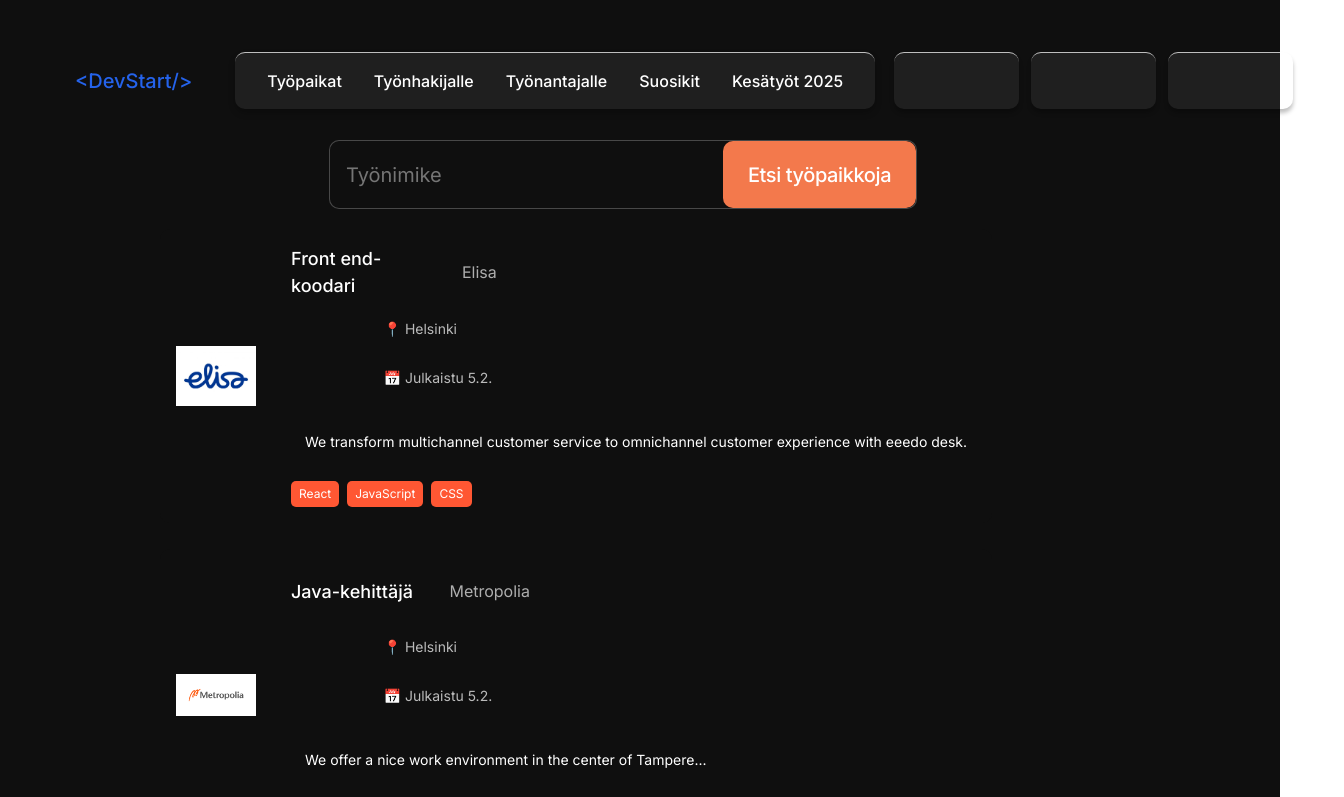
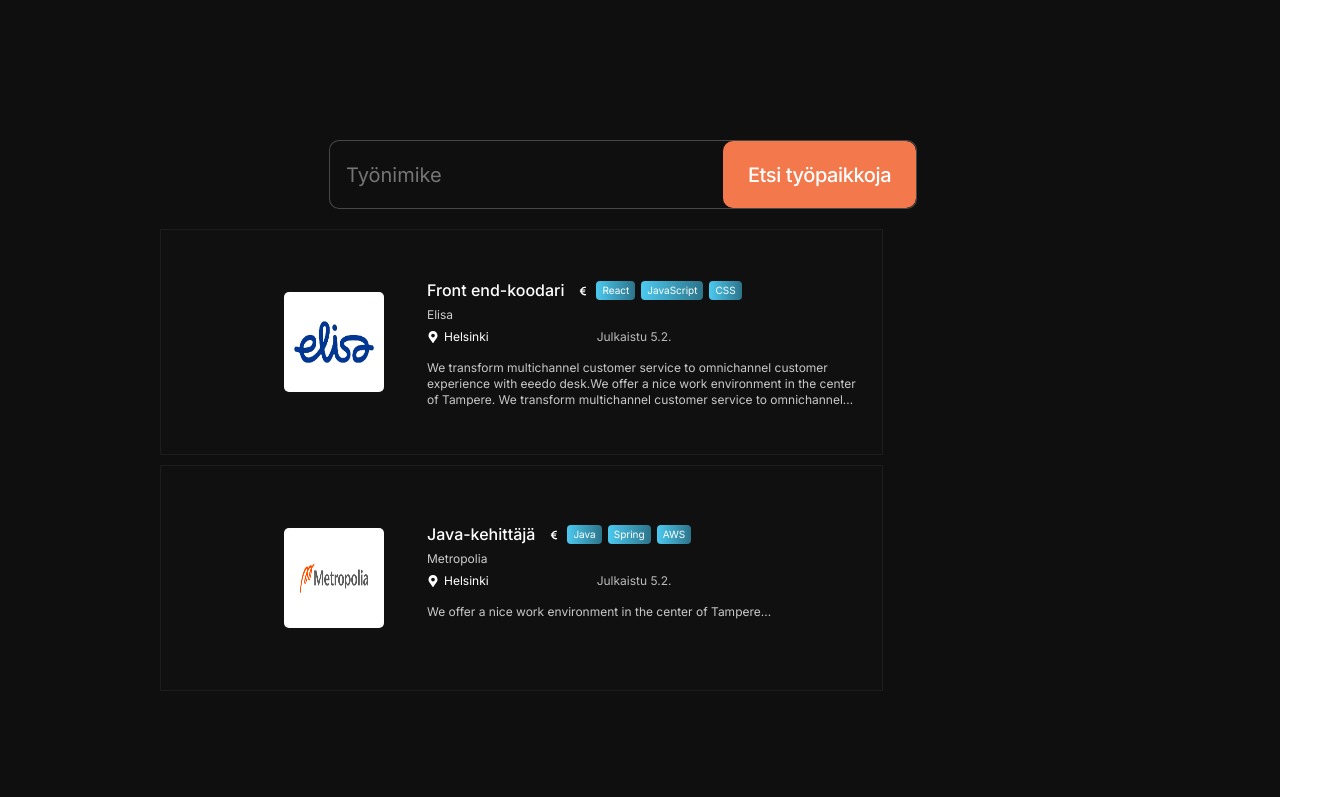
Before and after one commit to KimRautiainen/ekaDuuniFrontend, a React (Vite) app: page /jobs in a window 1280 px wide. Shown: the top 797 px of the page, 1344 px wide, since content can reach past the window. Built offline with nearby package versions, Linux system fonts and the light colour scheme; no server answers.

Commit message:
separate component for the larger job card. Used in joblist view for example

```diff
--- a/src/components/JobList.jsx
+++ b/src/components/JobList.jsx
@@ -1,4 +1,4 @@
-import JobCard from "./JobCard";
+import LargeJobCard from "./LargeJobCard";
 import "../styles/JobList.css";
 import elisaLogo from "../assets/images/elisa-logo.jpg";
 import metropoliaLogo from "../assets/images/metropolia-logo.png";
@@ -11,7 +11,7 @@ const jobs = [
         company: "Elisa",
         location: "Helsinki",
         date: "Julkaistu 5.2.",
-        description: "We transform multichannel customer service to omnichannel customer experience with eeedo desk.",
+        description: "We transform multichannel customer service to omnichannel customer experience with eeedo desk.We offer a nice work environment in the center of Tampere. We transform multichannel customer service to omnichannel customer experience with eeedo desk.We offer a nice work environment in the center of Tampere. We transform multichannel customer service to omnichannel customer experience with eeedo desk.We offer a nice work environment in the center of Tampere",
         tags: ["React", "JavaScript", "CSS"],
     },
     {
@@ -30,7 +30,7 @@ const JobList = ({ setSelectedJob }) => {
     return (
         <div className="job-list">
             {jobs.map((job) => (
-                <JobCard key={job.id} {...job} onClick={() => setSelectedJob(job)} />
+                <LargeJobCard key={job.id} {...job} onClick={() => setSelectedJob(job)} />
             ))}
         </div>
     );
--- /dev/null
+++ b/src/components/LargeJobCard.css
@@ -0,0 +1,123 @@
+@import '../styles/variables.css';
+
+.large-job-card {
+  display: flex;
+  align-items: center;
+  padding: 16px 24px;
+  gap: 43px;
+  width: 673px;
+  height: 192px;
+  background: rgba(22, 22, 22, 0.25);
+  color: white;
+  cursor: pointer;
+  border: 1px solid #1d1d1d; /* Add this line for gray border */
+
+}
+
+.large-job-card-logo-container {
+  width: 109px;
+  height: 105px;
+  background: rgba(22, 22, 22, 0.25);
+  display: flex;
+  justify-content: center;
+  align-items: center;
+  border-radius: 5px;
+  margin-left: 99px;
+
+}
+
+.large-job-card-logo {
+  width: 100px;
+  height: 100px;
+  border-radius: 5px;
+}
+
+.large-job-card-content {
+  display: flex;
+  flex-direction: column;
+  width: 100%;
+  height: auto;
+  justify-content: space-between;
+}
+
+.large-job-card-header {
+  display: flex;
+  align-items: center;
+  width: 100%;
+  gap: 8px;
+}
+
+.large-job-card-title {
+  font-size: var(--font-size-base);
+  font-weight: var(--font-weight-medium);
+  max-width: 180px;
+  overflow: hidden;
+  text-overflow: ellipsis;
+  white-space: nowrap;
+  margin-right: 6px;
+}
+
+.large-job-card-salary-icon {
+  width: 10px;
+  height: 10px;
+  color: white;
+}
+
+.large-job-card-tags {
+  display: flex;
+  gap: 6px;
+  flex-wrap: wrap;
+}
+
+.large-job-card-tag {
+  font-size: 10px;
+  padding: 2px 6px;
+  background: linear-gradient(90deg, #4CC9F0 0%, #2C748A 100%);
+  border-radius: 4px;
+  color: white;
+  white-space: nowrap;
+  overflow: hidden;
+  text-overflow: ellipsis;
+}
+
+.large-job-card-subtitle {
+  font-size: 12px;
+  color: #ccc;
+  margin-top: 4px;
+}
+
+.large-job-card-bottom {
+  display: flex;
+  align-items: center;
+  margin-top: 4px;
+  gap: 8px;
+}
+
+.large-job-card-location {
+  display: flex;
+  align-items: center;
+  font-size: 12px;
+}
+
+.large-job-card-location-icon {
+  margin-right: 5px;
+}
+
+.large-job-card-date {
+  font-size: 12px;
+  color: #bbb;
+  margin-left: 100px;
+}
+
+.large-job-card-description {
+    font-size: 12px;
+    color: #C8C8C8;
+    display: -webkit-box;
+    padding-left: 0px;
+    -webkit-line-clamp: 3;
+    -webkit-box-orient: vertical;
+    overflow: hidden;
+    text-overflow: ellipsis;
+    line-height: 1.3em;
+    max-height: calc(1.3em * 2); /* Optional, for extra safety */
+  }
--- /dev/null
+++ b/src/components/LargeJobCard.jsx
@@ -0,0 +1,55 @@
+import React from "react";
+import PropTypes from "prop-types";
+import "./LargeJobCard.css";
+import { FaMapMarkerAlt, FaEuroSign } from "react-icons/fa";
+
+const LargeJobCard = ({ logo, title, company, location, date, description, tags, onClick }) => {
+  return (
+    <div className="large-job-card" onClick={onClick}>
+      <div className="large-job-card-logo-container">
+        <img src={logo} alt={`${company} logo`} className="large-job-card-logo" />
+      </div>
+
+      <div className="large-job-card-content">
+        <div className="large-job-card-header">
+          <span className="large-job-card-title">{title}</span>
+          <div className="large-job-card-salary">
+            <FaEuroSign className="large-job-card-salary-icon" />
+          </div>
+          <div className="large-job-card-tags">
+            {tags.map((tag, idx) => (
+              <span key={idx} className="large-job-card-tag">
+                {tag}
+              </span>
+            ))}
+          </div>
+        </div>
+
+        <span className="large-job-card-subtitle">{company}</span>
+
+        <div className="large-job-card-bottom">
+          <div className="large-job-card-location">
+            <FaMapMarkerAlt className="large-job-card-location-icon" />
+            <span>{location}</span>
+          </div>
+          <span className="large-job-card-date">{date}</span>
+        </div>
+
+        <p className="large-job-card-description">{description}</p>
+      </div>
+    </div>
+  );
+};
+
+LargeJobCard.propTypes = {
+  logo: PropTypes.string.isRequired,
+  title: PropTypes.string.isRequired,
+  company: PropTypes.string.isRequired,
+  location: PropTypes.string.isRequired,
+  date: PropTypes.string.isRequired,
+  description: PropTypes.string.isRequired,
+  tags: PropTypes.arrayOf(PropTypes.string).isRequired,
+  onClick: PropTypes.func,
+};
+
+export default LargeJobCard;
--- a/src/pages/JobListPage.jsx
+++ b/src/pages/JobListPage.jsx
@@ -1,39 +1,13 @@
 import { useState } from "react";
 import JobList from "../components/JobList";
-import { NavLink } from "react-router-dom";
 import JobDetails from "../components/JobDetails";
 import "../styles/JobListPage.css";
 
 const JobListPage = () => {
   const [selectedJob, setSelectedJob] = useState(null);
-    const Navbar = () => {
-        return (
-            <nav className="navbar">
-                {/* DevStart Button (No Background) */}
-                <button className="navbar-logo">&lt;DevStart/&gt;</button>
-
-                {/* Center Box with Links */}
-                <div className="navbar-center-box">
-                    <NavLink to="" className="navbar-link">Työpaikat</NavLink>
-                    <NavLink to="/about" className="navbar-link">Työnhakijalle</NavLink>
-                    <NavLink to="/services" className="navbar-link">Työnantajalle</NavLink>
-                    <NavLink to="/contact" className="navbar-link">Suosikit</NavLink>
-                    <NavLink to="/contact" className="navbar-link">Kesätyöt 2025</NavLink>
-                </div>
-
-                {/* Right-Side Buttons */}
-                <div className="navbar-buttons">
-                    <NavLink to="/search" className="navbar-small-box"></NavLink>
-                    <NavLink to="/notifications" className="navbar-small-box"></NavLink>
-                    <NavLink to="/profile" className="navbar-small-box"></NavLink>
-                </div>
-            </nav>
-        );
-    }
 
   return (
     <>
-            <Navbar>    </Navbar>
       <main className="job-list-page">
         {/* Search Bar */}
         <div className="search-bar">
@@ -46,7 +20,11 @@ const JobListPage = () => {
           <JobList setSelectedJob={setSelectedJob} />
           {/* Oikean puolen työpaikkakuvaus */}
           <div className="job-details-container">
-                        {selectedJob ? <JobDetails job={selectedJob} /> : <p>Valitse työpaikka nähdäksesi lisätiedot</p>}
+            {selectedJob ? (
+              <JobDetails job={selectedJob} />
+            ) : (
+              <p>Valitse työpaikka nähdäksesi lisätiedot</p>
+            )}
           </div>
         </div>
       </main>
```
Lines whose indentation alone changed are shown as unchanged.
